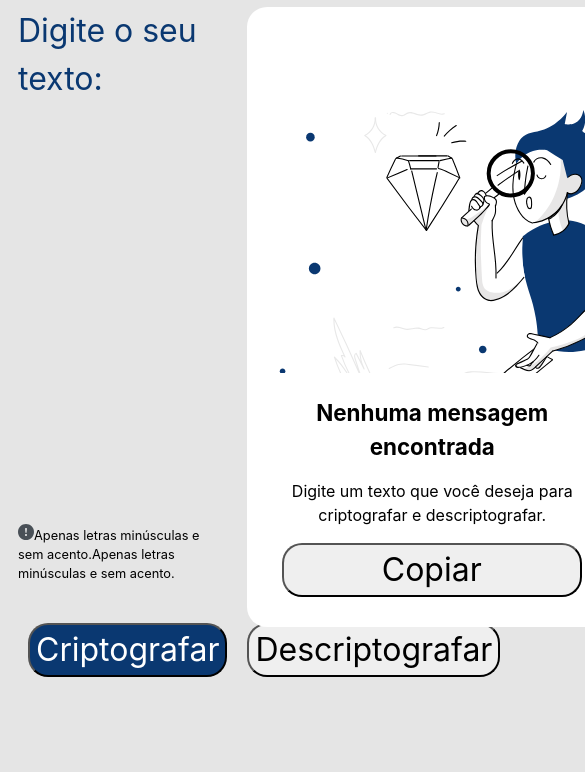
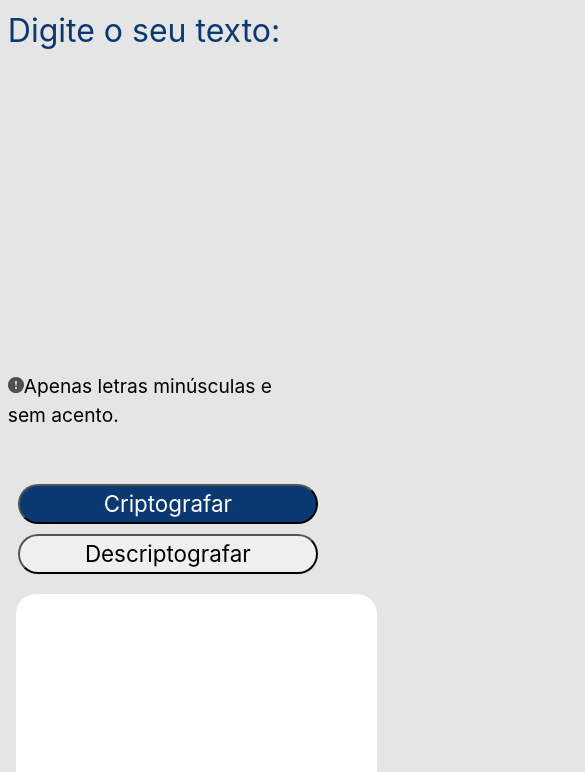
Before and after one commit to shylds/decodificador-challenge, a plain HTML site: page index.html in a window 390 px wide. Shown: the part 72-844 px from the top of the page, 585 px wide, since content can reach past the window. Drawn offline with Linux system fonts and the light colour scheme.

Commit message:
responsivo para celular refeito

```diff
--- a/css/style.css
+++ b/css/style.css
@@ -6,26 +6,24 @@
 }
 
 body{
-    background-color: #E5E5E5   ;
+    background-color: #E5E5E5;
 }
 
 
-main{
+.conteudo-principal{
     display: flex;
+    flex-direction: row;
     margin-right: 15px;
     margin-left:80px;
     margin-bottom: 50px;
 }
-section{
+.sessao1{
     margin: 10px;
 }
 
 .sessao1{
-    width: 75%;
+    width: 65%;
     margin-left: -70px;
-}
-.sessao2{
-    padding-right: 20px;
 }
 
 .titulo-texto{
@@ -34,6 +32,8 @@ section{
 }
 
 .input-text{
+    width: 90%;
+    height:63%;
     resize: none;
     margin-top: 30;
     background-color: #E5E5E5;
@@ -71,15 +71,23 @@ section{
     transform: scale(1.1); //aumenta proporcionalmente ,escala todo conteudo do botão e aumenta em 20%
 }
 
+.sessao2{
+    width: 80%;
+    padding-right: 20px;
+}
+
+
 .mensagem-box{
-    width: 350px;
-    height: 600px;
+    width: 360px;
+    height: 650px;
     padding: 10px;
     background: #FFF;
     border-radius: 20px;
 }
 
 .mensagem{
+    width: 90%;
+    height:55%;
     padding: 10px;
     margin-top: 20;
     resize: none;
@@ -108,11 +116,79 @@ section{
     text-align: center;
 }
 .copiar{
+    width: 80%;
     margin: 0 7% ;
+}
+
+@media screen and (max-width: 768px){
+    body{
+        width: 100%;
+    }
+    .conteudo-principal{
+        display: flex;
+        flex-direction: column;
+        align-content: center;
+        align-items: center;
+        margin-left: 2px;
+        margin-right: 10px;
+    }
+    section{
+        align-items: center;
+    }
+    .sessao1{
+        width: 80%;
+    }
+    .input-text{
+        height: 270px;
+    }
+    .informacao{
+        font-size: 0.6em;
+    }
+    .encriptar, .desencriptar {
+        font-size: 0.7em;
+    }
+
+    .sessao2{
+        width: 90%;
+        margin: 0;
+        margin-left: -25px;
+        padding-right: 0;
+    }
+    .mensagem-box{
+        width: 100%;
+        height: 300px;
+    }
+
+    .mensagem{
+        height: 150px;
+        background-image: none;
+
+    }
+
+    .copiar{
+        display: none;
+    }
+}
+
+@media screen and (max-width: 415px){
+    .input-text{
+        height: 280px;
+    }
+    .botoes{
+        display: flex;
+        flex-direction: column;
+    }
+    .encriptar{
+        margin-bottom: 10px;
+    }
+    .sessao2{
+        height: 400px;
+    }
+    .mensagem-box{
+        height: 400px;
+    }
+    .mensagem{
+        height: 200px;
+    }
 
 }
-
-//medida de tablet 768
-@media screen and (max-width: 768px){
-
-}
--- a/index.html
+++ b/index.html
@@ -7,6 +7,7 @@
     <link rel="preconnect" href="https://fonts.googleapis.com">
     <link rel="preconnect" href="https://fonts.gstatic.com" crossorigin>
     <link rel="stylesheet" href="css/style.css">
+    <link rel="stylesheet" media="(max-width: 768px)" href="css/style.css" />
 
     <title>Codificador</title>
 </head>
@@ -15,12 +16,13 @@
         <img src="imagens/logo-alura.svg" alt="Logo da alura">
     </header>
     <main>
+        <div class="conteudo-principal">
         <section class="sessao1">
             <label class="titulo-texto" for="input-text">Digite o seu texto:</label>
-            <textarea  id="input-tex" class="input-text" cols="30" rows="8" ></textarea>
-            <div class="">
+            <textarea  id="input-tex" class="input-text"  ></textarea>
+            <div class="info">
                 <h6 class="informacao">
-                    <img src="imagens/icon-exclamacao.svg">Apenas letras minúsculas e sem acento.Apenas letras minúsculas e sem acento.</h6>
+                    <img src="imagens/icon-exclamacao.svg">Apenas letras minúsculas e sem acento.</h6>
             </div>
             <div class="botoes">
                 <button class="encriptar" onclick="encriptar()">Criptografar</button>
@@ -31,13 +33,14 @@
         <section class="sessao2">
 
             <div class="mensagem-box">
-                <textarea  class="mensagem" name="" id="" cols="20" rows="7"></textarea>
+                <textarea  class="mensagem" ></textarea>
                 <h2 id="mensagem-nenhuma" class="mensagem-nenhuma">Nenhuma mensagem encontrada</h2>
 					<p id="mensagem-digite" class="mensagem-digite">Digite um texto que você deseja para criptografar e descriptografar.</p>
                     <button class="copiar" onclick="copiar()">Copiar</button>
             </div>
 
         </section>
+        </div>
     </main>
     <script src="javascript/script.js"></script>
 </body>
```
